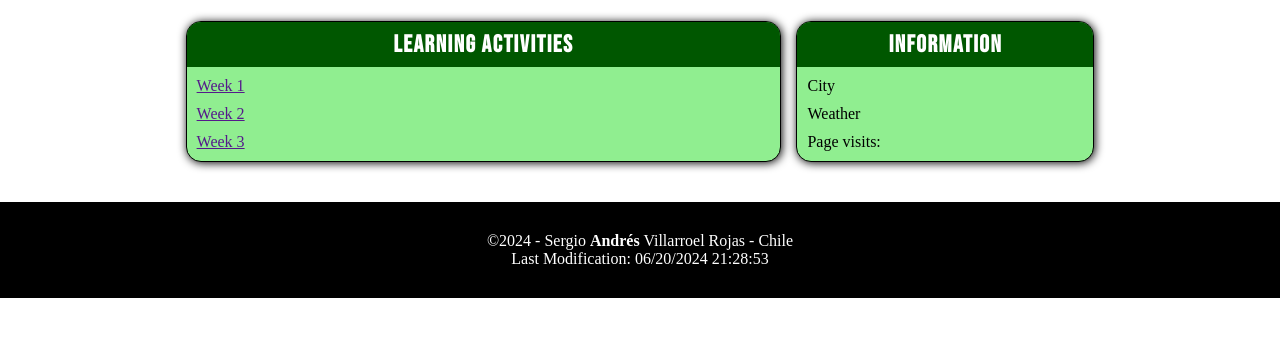
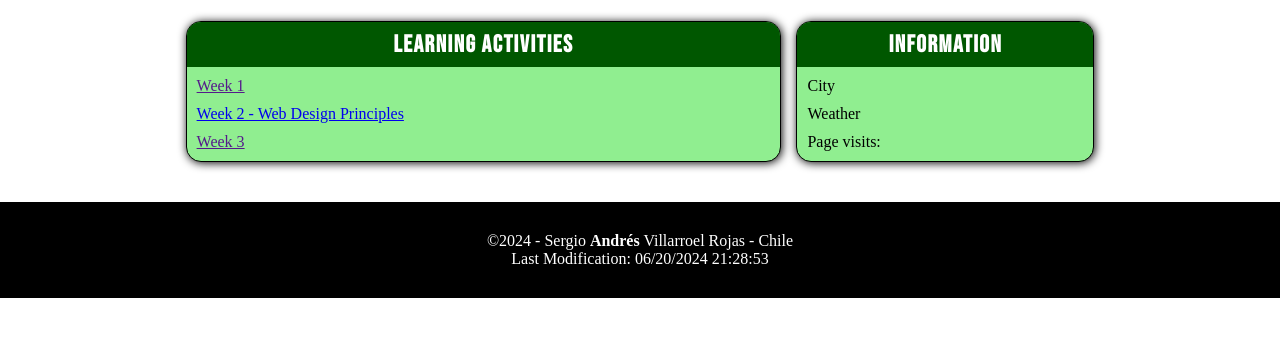
Before and after one commit to nacionvirtualchile/wdd230, a plain HTML site: page index.html in a window 1280 px wide. Shown: the part 299-636 px from the top of the page. Drawn offline with Linux system fonts and the light colour scheme.

Commit message:
Web Design Principles v1

```diff
--- a/index.html
+++ b/index.html
@@ -40,7 +40,8 @@
                 <h2>Learning Activities</h2>
                 <ul>
                     <li><a href="">Week 1</a></li>
-                    <li><a href="">Week 2</a></li>
+                    <li><a href="https://nacionvirtualchile.github.io/wdd230/week02/design.html">Week 2 - Web Design
+                            Principles</a></li>
                     <li><a href="">Week 3</a></li>
                 </ul>
             </section>
```
